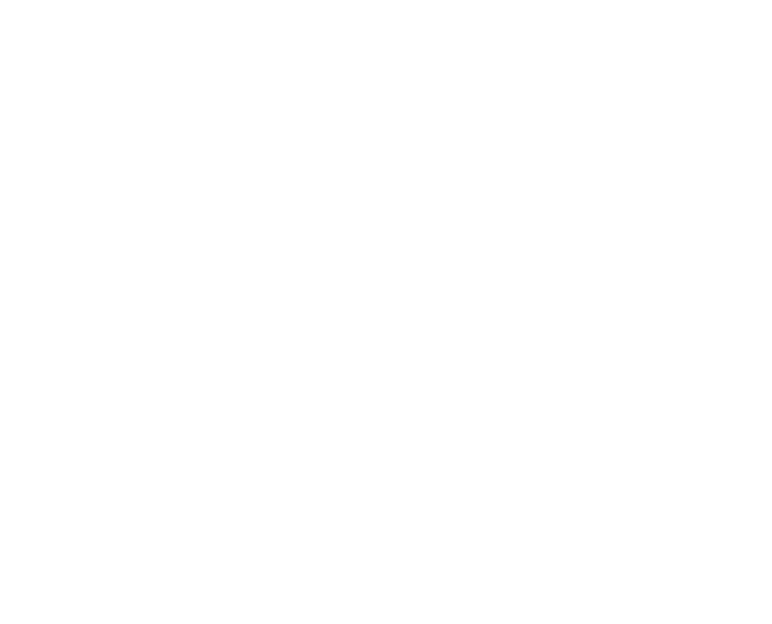
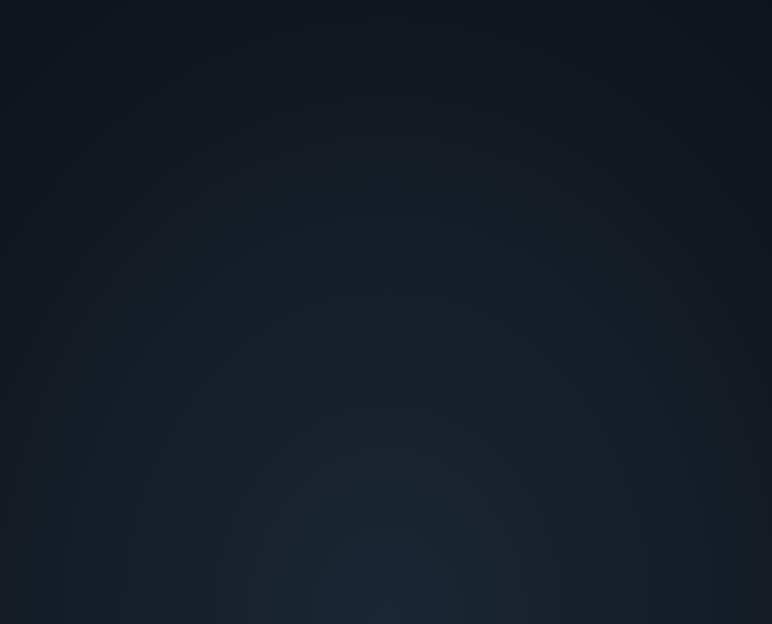
Before and after one commit to kaczorowskid/Personal-website, a React (Create React App) app: page /starwars in a window 1280 px wide. Before the commit this address had no page. Shown: the part 176-800 px from the top of the page, without its empty margins (253-1025 px from the left). Built offline with nearby package versions, Linux system fonts and the light colour scheme; a web font is replaced by a local one.

Commit message:
added routing

```diff
--- a/src/App.tsx
+++ b/src/App.tsx
@@ -3,6 +3,7 @@
 import AboutMe from './views/AboutMe/AboutMe';
 
 import { BrowserRouter as Router, Routes, Route } from "react-router-dom";
+import StarWarsMovieInfo from './views/StarWarsMovieInfo/StarWarsMovieInfo';
 
 const App = () => {
   return (
@@ -11,6 +12,7 @@
       <Router>
         <Routes>
           <Route path="/about" element={<AboutMe />} />
+          <Route path = '/starwars' element = {<StarWarsMovieInfo />} />
         </Routes>
       </Router>
     </>
--- a/src/components/AboutMe/Gallery/Gallery.tsx
+++ b/src/components/AboutMe/Gallery/Gallery.tsx
@@ -4,29 +4,22 @@
 import piesel from '../../../assets/img/piesel.jpg'
 
 const Gallery: React.FC = () => {
-
-    const imageData = [
-
-    ]
-
     return (
-        <>
-            <styled.Container>
-                <styled.Wrapper>
+        <styled.Container>
+            <styled.Wrapper>
                 <styled.CardContainer>
                     <styled.ImageConatiner>
-                        <img style = {{width: '100%', height: '100%'}} src={kotel} alt="" />
+                        <img style={{ width: '100%', height: '100%' }} src={kotel} alt="" />
                     </styled.ImageConatiner>
                     <styled.ImageConatiner>
-                        <img style = {{width: '100%', height: '100%'}} src={piesel} alt="" />
+                        <img style={{ width: '100%', height: '100%' }} src={piesel} alt="" />
                     </styled.ImageConatiner>
                     <styled.ImageConatiner>
-                        <img style = {{width: '100%'}} src="https://tinypng.com/images/social/website.jpg" alt="" />
+                        <img style={{ width: '100%' }} src="https://tinypng.com/images/social/website.jpg" alt="" />
                     </styled.ImageConatiner>
                 </styled.CardContainer>
-                </styled.Wrapper>
-            </styled.Container>
-        </>
+            </styled.Wrapper>
+        </styled.Container>
     )
 }
 
--- a/src/components/AboutMe/PersonalDescription/PersonalDescription.tsx
+++ b/src/components/AboutMe/PersonalDescription/PersonalDescription.tsx
@@ -1,17 +1,10 @@
-import React, { useState } from 'react';
+import React from 'react';
 import * as styled from './PersonalDescription.styled';
-import blob1 from '../../../assets/img/blob1.svg';
 import face from '../../../assets/img/face.svg';
-import blob2 from '../../../assets/img/Vector.svg';
-import { motion } from 'framer-motion';
-
 
 const PersonalDescription: React.FC = () => {
 
-    const [styleBlob, setStyleBlob] = useState<boolean>(false)
-
     return (
-        <>
         <styled.Container>
             <styled.CardContainer
                 initial={{ scale: 0 }}
@@ -19,9 +12,7 @@
                 viewport={{ once: true }}
                 transition={{
                     duration: 1
-                    }}
-                    onAnimationStart = {() => setStyleBlob(true)}
-                >
+                }}>
                 <styled.ImageContainer>
                     <img style={{ width: '100%' }} src={face} alt="" />
                 </styled.ImageContainer>
@@ -39,16 +30,7 @@
                     </styled.DescriptionContainer>
                 </styled.TextContainer>
             </styled.CardContainer>
-                {/* {styleBlob && <styled.BlobContainer>
-                    <motion.img
-                    initial = {{opacity: 0}}
-                    animate = {{opacity: 1}}
-                    transition = {{ delay: 0.5, duration: 1}}
-                    src={blob1}
-                    alt="" />
-                </styled.BlobContainer>} */}
         </styled.Container>
-        </>
     )
 }
 
--- a/src/components/AboutMe/StarWars/StarWars.tsx
+++ b/src/components/AboutMe/StarWars/StarWars.tsx
@@ -7,7 +7,6 @@
     const { data } = useAllMoviesData();
 
     return (
-        <>
         <styled.Container>
             <styled.CardsContainer>
                 {data && data.map((item: any, i: number) => (
@@ -31,7 +30,6 @@
                 ))}
             </styled.CardsContainer>
         </styled.Container>
-        </>
     )
 }
 
--- a/src/components/AboutMe/Welcome/Welcome.tsx
+++ b/src/components/AboutMe/Welcome/Welcome.tsx
@@ -8,7 +8,6 @@
     const [helloIsEnd, setHelloIsEnd] = useState<boolean>(false);
 
     return (
-        <>
         <styled.Wrapper>
             <styled.Container>
                 <styled.ImageContainer
@@ -53,7 +52,6 @@
                 </styled.ContentContainer>
             </styled.Container>
         </styled.Wrapper>
-        </>
     )
 }
 
--- a/src/components/AboutMe/Welcome/animations.ts
+++ b/src/components/AboutMe/Welcome/animations.ts
@@ -20,5 +20,5 @@
     animate: {
         scale: 1,
     },
-    transition: {duration: 1}
+    transition: { duration: 1 }
 }
--- a/src/components/Footer/Footer.tsx
+++ b/src/components/Footer/Footer.tsx
@@ -3,11 +3,9 @@
 
 const Footer: React.FC = () => {
     return (
-        <>
-            <styled.Container>
-                <styled.Text>Damian 2021 @ All rights reserved</styled.Text>
-            </styled.Container>
-        </>
+        <styled.Container>
+            <styled.Text>Damian 2021 @ All rights reserved</styled.Text>
+        </styled.Container>
     )
 }
 
--- a/src/components/Navbar/Navbar.tsx
+++ b/src/components/Navbar/Navbar.tsx
@@ -1,14 +1,12 @@
 import React from 'react';
 import * as styled from './Navbar.styled';
-import blobs from '../../assets/img/blobs.png';
 import blobsSvg from '../../assets/img/blobs.svg';
 
 const Navbar: React.FC = () => {
     return (
-        <>
         <styled.Container>
             <styled.ImgContainer>
-                    <img style = {{width: '100%'}} src={blobsSvg} alt="plask kropeczka" />
+                <img style={{ width: '100%' }} src={blobsSvg} alt="plask kropeczka" />
             </styled.ImgContainer>
             <styled.LogoContainer>Kozak stronka mordo</styled.LogoContainer>
             <styled.RouterButtonContainer>
@@ -16,7 +14,6 @@
                 <styled.RouterButton btnColor='white' >About</styled.RouterButton>
             </styled.RouterButtonContainer>
         </styled.Container>
-        </>
     )
 }
 
--- a/src/components/StarWarsInfo/Stars/Stars.tsx
+++ b/src/components/StarWarsInfo/Stars/Stars.tsx
@@ -1,15 +1,18 @@
 import React from 'react';
 import * as styled from './Starts.styled';
 
-const Stars: React.FC = () => {
+interface Props {
+    children: React.ReactNode
+}
+
+const Stars: React.FC<Props> = ({ children }) => {
     return (
-        <>
         <styled.Container>
-            <styled.Star1 />
+            {/* <styled.Star1 />
             <styled.Star2 />
-            <styled.Star3 />
+            <styled.Star3 /> */}
+            {children}
         </styled.Container>
-        </>
     )
 }
 
--- a/src/views/StarWarsMovieInfo/StarWarsMovieInfo.tsx
+++ b/src/views/StarWarsMovieInfo/StarWarsMovieInfo.tsx
@@ -1,8 +1,12 @@
 import React from 'react';
+import Stars from '../../components/StarWarsInfo/Stars/Stars';
 
 const StarWarsMovieInfo: React.FC = () => {
     return (
         <>
+            <Stars>
+
+            </Stars>
         </>
     )
 }
```
Lines whose indentation alone changed are shown as unchanged.
